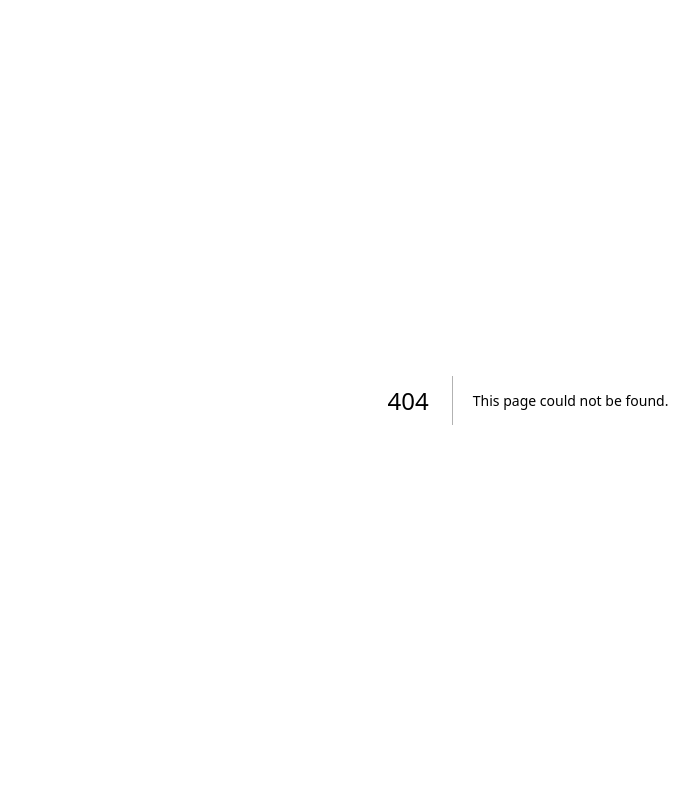
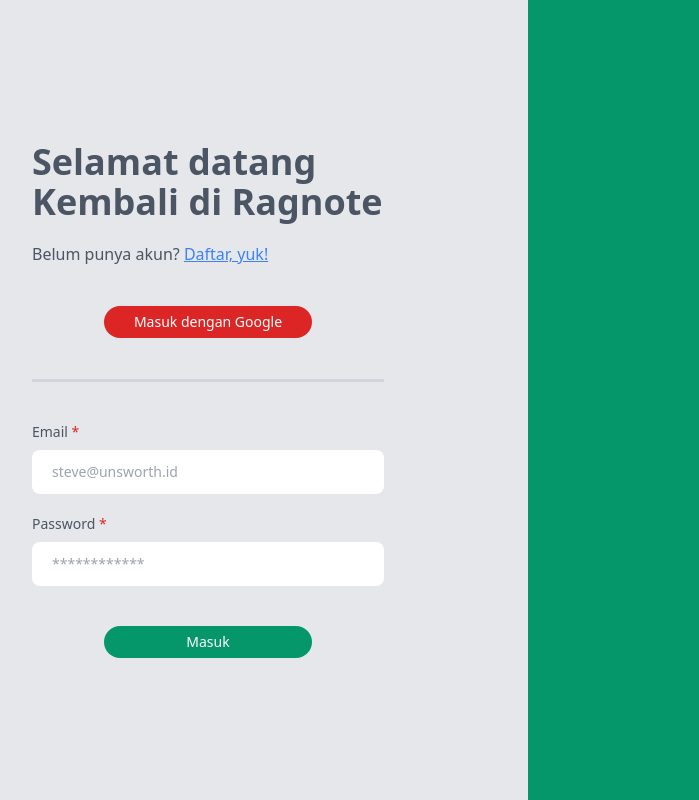
Before and after one commit to stevenaruu/Rag-Note, a Next.js app: page /login in a window 1280 px wide. Before the commit this address had no page. Shown: the whole page, without its empty margins (112-811 px from the left). Built offline with nearby package versions, Linux system fonts and the light colour scheme.

Commit message:
feat: add login page

```diff
--- a/src/pages/index.tsx
+++ b/src/pages/index.tsx
@@ -1,118 +1,11 @@
-import Image from 'next/image'
 import { Inter } from 'next/font/google'
 
 const inter = Inter({ subsets: ['latin'] })
 
 export default function Home() {
   return (
-    <main
-      className={`flex min-h-screen flex-col items-center justify-between p-24 ${inter.className}`}
-    >
-      <div className="z-10 max-w-5xl w-full items-center justify-between font-mono text-sm lg:flex">
-        <p className="fixed left-0 top-0 flex w-full justify-center border-b border-gray-300 bg-gradient-to-b from-zinc-200 pb-6 pt-8 backdrop-blur-2xl dark:border-neutral-800 dark:bg-zinc-800/30 dark:from-inherit lg:static lg:w-auto  lg:rounded-xl lg:border lg:bg-gray-200 lg:p-4 lg:dark:bg-zinc-800/30">
-          Get started by editing&nbsp;
-          <code className="font-mono font-bold">src/pages/index.tsx</code>
-        </p>
-        <div className="fixed bottom-0 left-0 flex h-48 w-full items-end justify-center bg-gradient-to-t from-white via-white dark:from-black dark:via-black lg:static lg:h-auto lg:w-auto lg:bg-none">
-          <a
-            className="pointer-events-none flex place-items-center gap-2 p-8 lg:pointer-events-auto lg:p-0"
-            href="https://vercel.com?utm_source=create-next-app&utm_medium=default-template-tw&utm_campaign=create-next-app"
-            target="_blank"
-            rel="noopener noreferrer"
-          >
-            By{' '}
-            <Image
-              src="/vercel.svg"
-              alt="Vercel Logo"
-              className="dark:invert"
-              width={100}
-              height={24}
-              priority
-            />
-          </a>
-        </div>
-      </div>
-
-      <div className="relative flex place-items-center before:absolute before:h-[300px] before:w-[480px] before:-translate-x-1/2 before:rounded-full before:bg-gradient-radial before:from-white before:to-transparent before:blur-2xl before:content-[''] after:absolute after:-z-20 after:h-[180px] after:w-[240px] after:translate-x-1/3 after:bg-gradient-conic after:from-sky-200 after:via-blue-200 after:blur-2xl after:content-[''] before:dark:bg-gradient-to-br before:dark:from-transparent before:dark:to-blue-700/10 after:dark:from-sky-900 after:dark:via-[#0141ff]/40 before:lg:h-[360px]">
-        <Image
-          className="relative dark:drop-shadow-[0_0_0.3rem_#ffffff70] dark:invert"
-          src="/next.svg"
-          alt="Next.js Logo"
-          width={180}
-          height={37}
-          priority
-        />
-      </div>
-
-      <div className="mb-32 grid text-center lg:max-w-5xl lg:w-full lg:mb-0 lg:grid-cols-4 lg:text-left">
-        <a
-          href="https://nextjs.org/docs?utm_source=create-next-app&utm_medium=default-template-tw&utm_campaign=create-next-app"
-          className="group rounded-lg border border-transparent px-5 py-4 transition-colors hover:border-gray-300 hover:bg-gray-100 hover:dark:border-neutral-700 hover:dark:bg-neutral-800/30"
-          target="_blank"
-          rel="noopener noreferrer"
-        >
-          <h2 className={`mb-3 text-2xl font-semibold`}>
-            Docs{' '}
-            <span className="inline-block transition-transform group-hover:translate-x-1 motion-reduce:transform-none">
-              -&gt;
-            </span>
-          </h2>
-          <p className={`m-0 max-w-[30ch] text-sm opacity-50`}>
-            Find in-depth information about Next.js features and API.
-          </p>
-        </a>
-
-        <a
-          href="https://nextjs.org/learn?utm_source=create-next-app&utm_medium=default-template-tw&utm_campaign=create-next-app"
-          className="group rounded-lg border border-transparent px-5 py-4 transition-colors hover:border-gray-300 hover:bg-gray-100 hover:dark:border-neutral-700 hover:dark:bg-neutral-800/30"
-          target="_blank"
-          rel="noopener noreferrer"
-        >
-          <h2 className={`mb-3 text-2xl font-semibold`}>
-            Learn{' '}
-            <span className="inline-block transition-transform group-hover:translate-x-1 motion-reduce:transform-none">
-              -&gt;
-            </span>
-          </h2>
-          <p className={`m-0 max-w-[30ch] text-sm opacity-50`}>
-            Learn about Next.js in an interactive course with&nbsp;quizzes!
-          </p>
-        </a>
-
-        <a
-          href="https://vercel.com/templates?framework=next.js&utm_source=create-next-app&utm_medium=default-template-tw&utm_campaign=create-next-app"
-          className="group rounded-lg border border-transparent px-5 py-4 transition-colors hover:border-gray-300 hover:bg-gray-100 hover:dark:border-neutral-700 hover:dark:bg-neutral-800/30"
-          target="_blank"
-          rel="noopener noreferrer"
-        >
-          <h2 className={`mb-3 text-2xl font-semibold`}>
-            Templates{' '}
-            <span className="inline-block transition-transform group-hover:translate-x-1 motion-reduce:transform-none">
-              -&gt;
-            </span>
-          </h2>
-          <p className={`m-0 max-w-[30ch] text-sm opacity-50`}>
-            Discover and deploy boilerplate example Next.js&nbsp;projects.
-          </p>
-        </a>
-
-        <a
-          href="https://vercel.com/new?utm_source=create-next-app&utm_medium=default-template-tw&utm_campaign=create-next-app"
-          className="group rounded-lg border border-transparent px-5 py-4 transition-colors hover:border-gray-300 hover:bg-gray-100 hover:dark:border-neutral-700 hover:dark:bg-neutral-800/30"
-          target="_blank"
-          rel="noopener noreferrer"
-        >
-          <h2 className={`mb-3 text-2xl font-semibold`}>
-            Deploy{' '}
-            <span className="inline-block transition-transform group-hover:translate-x-1 motion-reduce:transform-none">
-              -&gt;
-            </span>
-          </h2>
-          <p className={`m-0 max-w-[30ch] text-sm opacity-50`}>
-            Instantly deploy your Next.js site to a shareable URL with Vercel.
-          </p>
-        </a>
-      </div>
-    </main>
+    <div>
+      <div>Hello World</div>
+    </div>
   )
 }
--- /dev/null
+++ b/src/pages/login/index.tsx
@@ -0,0 +1,59 @@
+const LoginPage = () => {
+    return (
+        <div className="h-screen">
+            <div className="h-full w-2/4 absolute left-0 bg-gray-200 px-36 flex justify-center items-center flex-col">
+                <div className="w-full">
+                    <div className="text-gray-600 font-bold text-4xl">
+                        <p>Selamat datang</p>
+                        <p>Kembali di Ragnote</p>
+                    </div>
+                    <div className="mt-5 text-gray-600 font-medium text-base">
+                        <p>Belum punya akun? <span className="text-blue-500 underline underline-offset-1 cursor-pointer">Daftar, yuk!</span></p>
+                    </div>
+                </div>
+                <div className="mt-10 h-8 w-52 bg-red-600 rounded-full flex justify-center items-center cursor-pointer">
+                    <p className="text-white font-medium text-sm">Masuk dengan Google</p>
+                </div>
+                <hr className="mt-10 mb-10 bg-gray-300 h-1 w-full" />
+                <form action="" className="w-full">
+                    <div className="flex flex-col mb-5">
+                        <label
+                            htmlFor="email"
+                            className="text-gray-600 font-medium text-sm"
+                        >
+                            Email <span className="text-red-600">*</span>
+                        </label>
+                        <input
+                            type="text"
+                            id="email"
+                            className="mt-2 px-5 py-3 focus:outline-none rounded-lg text-gray-600 font-medium text-sm"
+                            placeholder="steve@unsworth.id"
+                        />
+                    </div>
+                    <div className="flex flex-col mb-5">
+                        <label
+                            htmlFor="password"
+                            className="text-gray-600 font-medium text-sm"
+                        >
+                            Password <span className="text-red-600">*</span>
+                        </label>
+                        <input
+                            type="password"
+                            id="password"
+                            className="mt-2 px-5 py-3 focus:outline-none rounded-lg text-gray-600 font-medium text-sm"
+                            placeholder="************"
+                        />
+                    </div>
+                    <div className="mt-10 w-full flex items-center justify-center">
+                        <button className="h-8 w-52 bg-emerald-600 rounded-full text-white font-medium text-sm">Masuk</button>
+                    </div>
+                </form>
+            </div>
+            <div className="h-full w-2/4 absolute right-0 bg-emerald-600">
+
+            </div>
+        </div >
+    )
+}
+
+export default LoginPage
--- a/src/styles/globals.css
+++ b/src/styles/globals.css
@@ -1,27 +1,3 @@
 @tailwind base;
 @tailwind components;
 @tailwind utilities;
-
-:root {
-  --foreground-rgb: 0, 0, 0;
-  --background-start-rgb: 214, 219, 220;
-  --background-end-rgb: 255, 255, 255;
-}
-
-@media (prefers-color-scheme: dark) {
-  :root {
-    --foreground-rgb: 255, 255, 255;
-    --background-start-rgb: 0, 0, 0;
-    --background-end-rgb: 0, 0, 0;
-  }
-}
-
-body {
-  color: rgb(var(--foreground-rgb));
-  background: linear-gradient(
-      to bottom,
-      transparent,
-      rgb(var(--background-end-rgb))
-    )
-    rgb(var(--background-start-rgb));
-}
```
